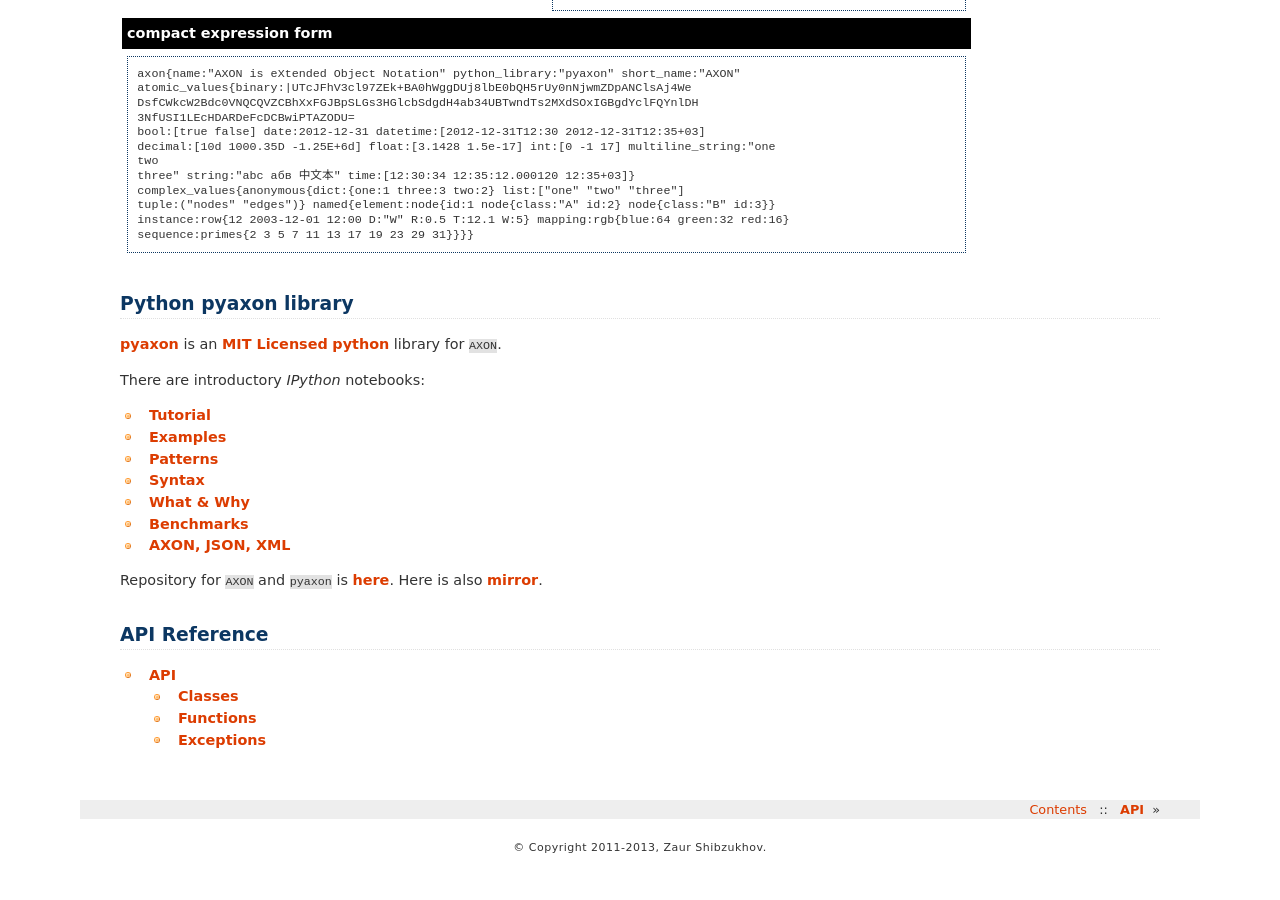
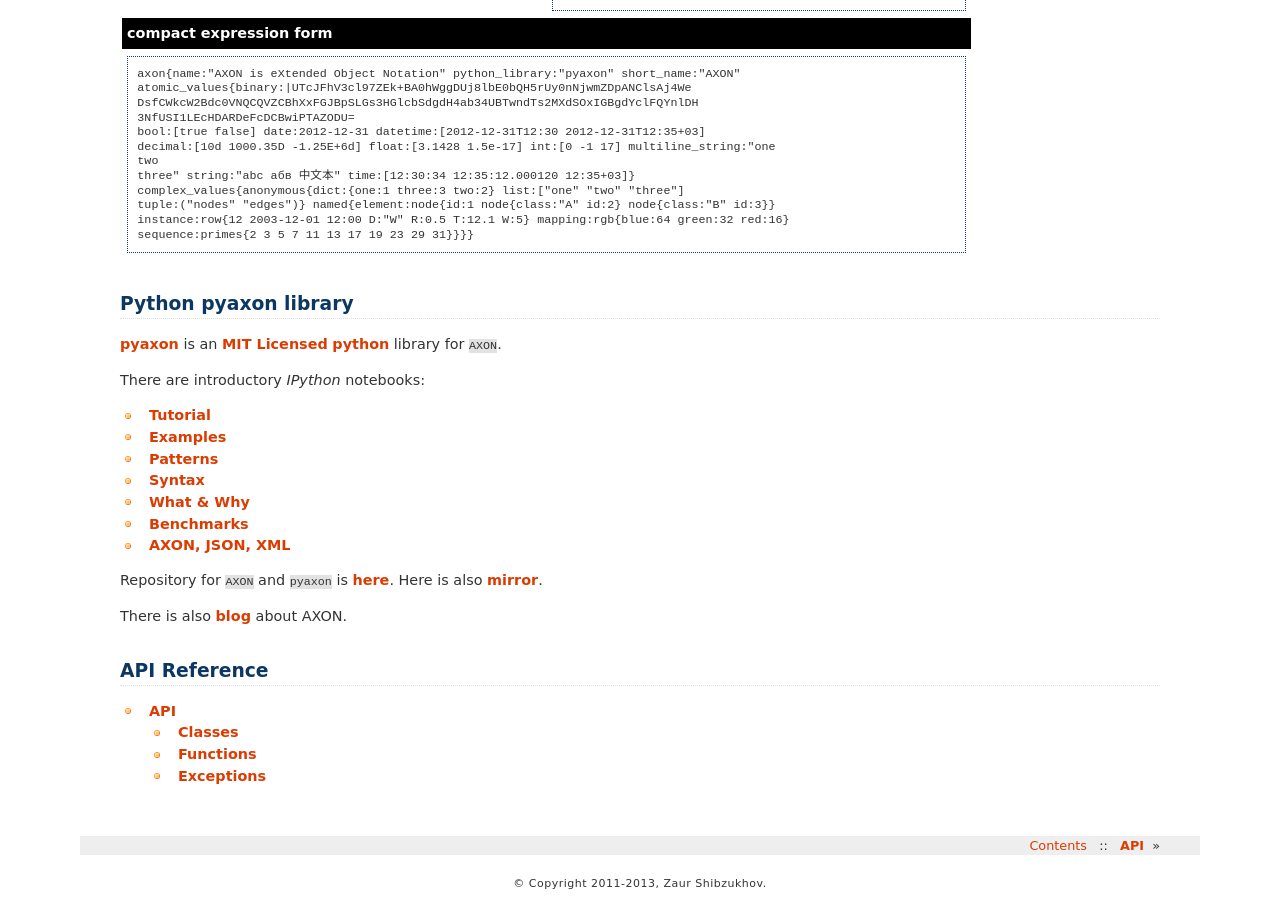
Before and after one commit to intellimath/pyaxon, a Sphinx documentation site: the page built from docs/index.rst, in a window 1280 px wide and 900 px high, scrolled down 1890 px. Built offline with Sphinx 7.4.7, drawn with Linux system fonts in a browser that asks for light colours; before the commit the page ends 2754 px from its top, so only the background shows below that.

Commit message:
Add link to blog about AXON

```diff
--- a/README.rst
+++ b/README.rst
@@ -11,6 +11,8 @@
 
 Main repository for ``pyaxon`` is on `bitbucket <https://bitbucket.org/intellimath/pyaxon>`_.
 There is a mirror on `github <https://github.com/intellimath/pyaxon>`_
+
+There is also `blog <http://intellimath.bitbucket.org/blog/categories/axon.html>`_ about AXON.
 
 Features
 --------
--- a/docs/index.rst
+++ b/docs/index.rst
@@ -258,6 +258,8 @@
 Repository for ``AXON`` and ``pyaxon`` is `here <https://bitbucket.org/intellimath/pyaxon>`_.
 Here is also `mirror <https://github.com/intellimath/pyaxon>`_.
 
+There is also `blog <http://intellimath.bitbucket.org/blog/categories/axon.html>`_ about AXON.
+
 API Reference
 -------------
 
```
